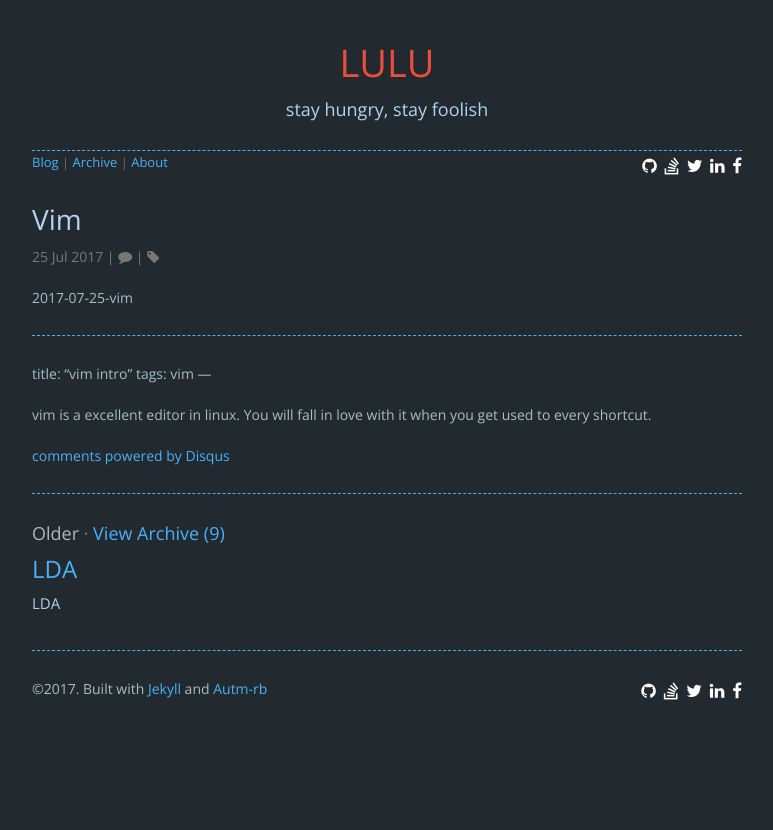
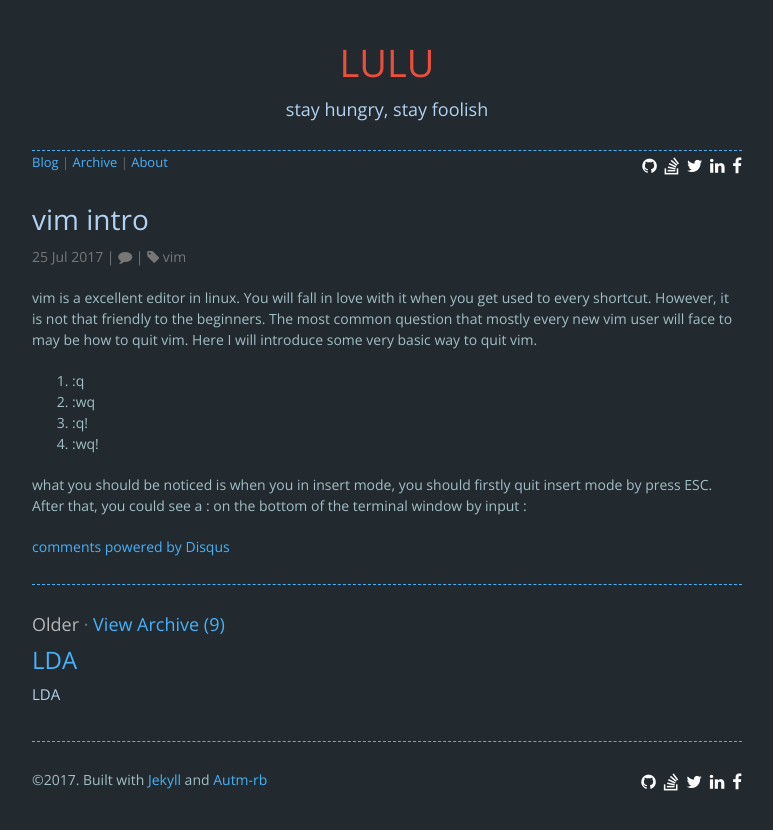
Before and after one commit to lulu-jiang/lulu-jiang.github.io, a Jekyll site: the page built from _posts/2017-07-25-vim.md, in a window 1280 px wide. Shown: the top 830 px of the page, without its empty margins (253-1026 px from the left). Built offline with Jekyll 4.4.1, drawn with Linux system fonts in a browser that asks for light colours; nearby versions of some CDN libraries; comment, search, counter and statistics services are not loaded.

Commit message:
modify vim

```diff
--- a/_posts/2017-07-25-vim.md
+++ b/_posts/2017-07-25-vim.md
@@ -1,9 +1,14 @@
-2017-07-25-vim
-
 ---
 title: "vim intro"
 tags: vim
 ---
 
 
-vim is a excellent editor in linux. You will fall in love with it when you get used to every shortcut.
+vim is a excellent editor in linux. You will fall in love with it when you get used to every shortcut. However, it is not that friendly to the beginners. The most common question that mostly every new vim user will face to may be how to quit vim. Here I will introduce some very basic way to quit vim.
+
+1. :q
+2. :wq
+3. :q!
+4. :wq!
+
+what you should be noticed is when you in insert mode, you should firstly quit insert mode by press ESC. After that, you could see a : on the bottom of the terminal window by input :
```
